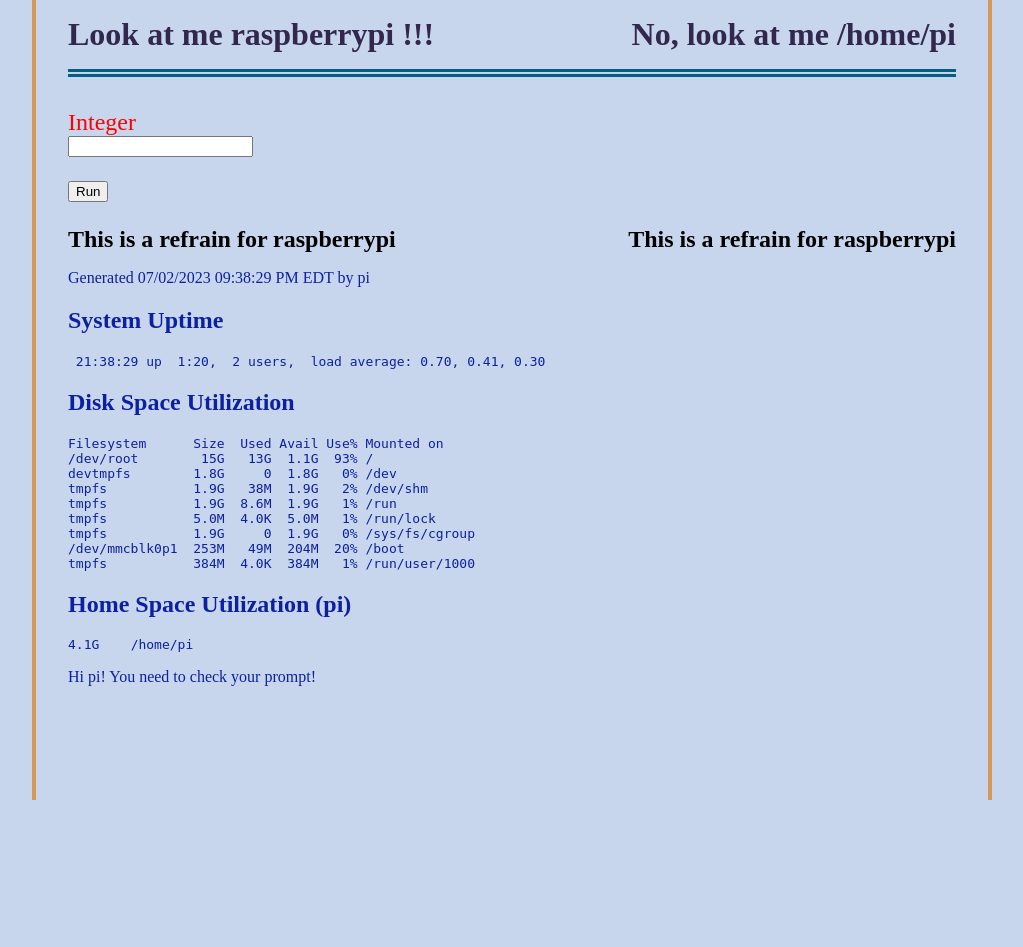
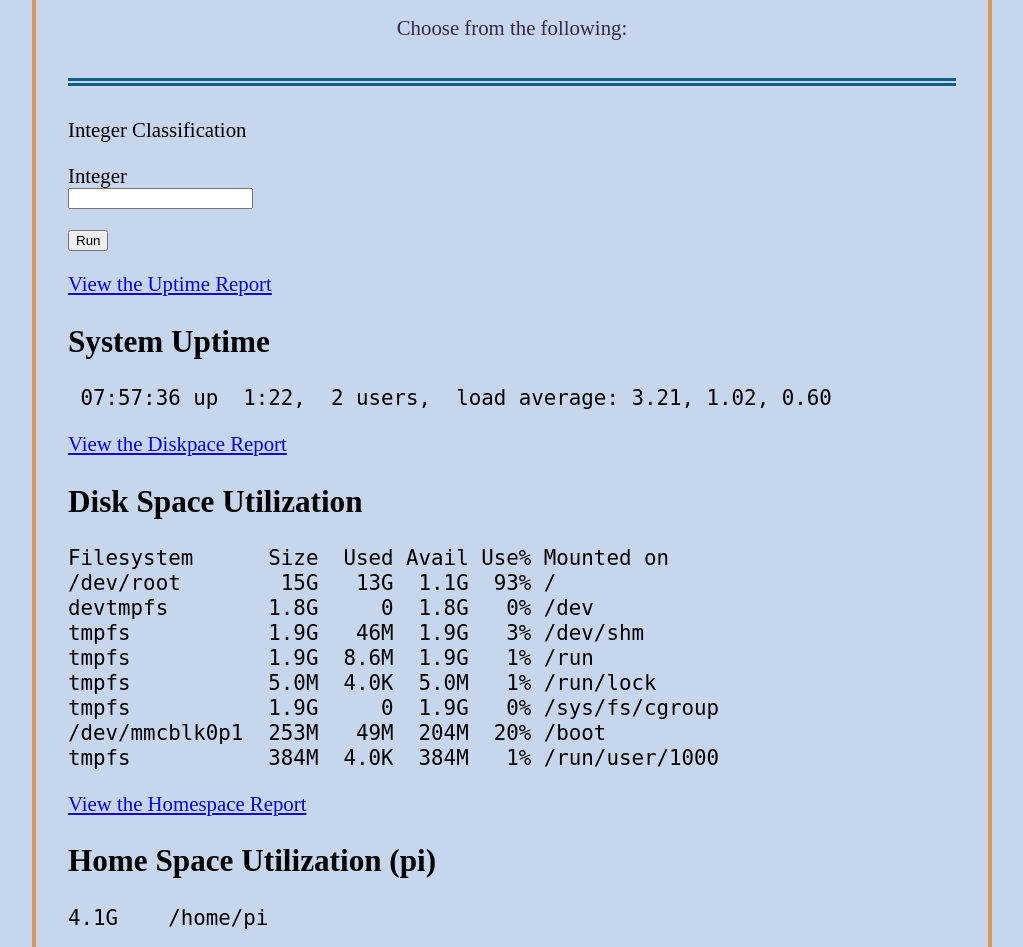
Before and after one commit to lumpofice/tutorial, a Flask app: template app/templates/index.html in a window 1280 px wide. Shown: the whole page, without its empty margins (128-1151 px from the left). Before the commit the page ends 800 px from the top, so only its background shows below. Run offline with Flask 2, Linux system fonts and the light colour scheme; the template is opened without the code that fills it: values that come from a table or form of the project are taken from there, others are empty.

Commit message:
styling the index page and getting ready for further viewfunctions

```diff
--- a/app/static/styles/index.css
+++ b/app/static/styles/index.css
@@ -4,6 +4,8 @@
 
 body {
 	padding: 1rem .5rem;
+	font-size: 1.3rem;
+	line-height: 1.2;
 	max-width: 60rem;
 	margin: 0 auto;
 	background-color: #c7d6ed;
@@ -11,15 +13,12 @@ body {
 
 .Opening {
 	color: #32274d;
+	text-align: center;
 	border-bottom: 8px double #036082;
 	margin-bottom: 2rem;
 	padding-bottom: 1rem;
 }
 
-form {
-       	color: red;
-	font-size: 24px;
-}
 
 
 @media screen and (min-width: 50rem) {
@@ -29,48 +28,4 @@ form {
 		padding: 1rem 2rem;
 	}
 
-	.Opening {
-		display: table;
-		table-layout: fixed;
-		width: 100%;
-	}
-
-
-	.Header {
-		display: table;
-		table-layout: fixed;
-		width: 100%;
-	}
-
-	.Message {
-		display: table;
-		table-layout: fixed;
-		width: 100%;
-		color: #0D20A1;
-		text-align: left;
-	}
-
-	.Left {
-		text-align: left;
-		display: table-cell;
-		width: 50%;
-	}
-
-	.FirstRefrain {
-		text-align: left;
-		display: table-cell;
-		width: 50%;
-	}
-
-	.Right {
-		text-align: right;
-		display: table-cell;
-		width: 50%;
-	}
-
-	.SecondRefrain {
-		text-align: right;
-		display: table-cell;
-		width: 50%;
-	}
 }
--- a/app/templates/index.html
+++ b/app/templates/index.html
@@ -7,45 +7,50 @@
 	</head>
 	<body>
 		<div class='Opening'>
-			<h1 class='Left'>Look at me raspberrypi !!!</h1>
-			<h1 class='Right'>No, look at me /home/pi</h1>
+			<p id="greeting">Choose from the following:</p>
 		</div>
+		<div class="IntegerInput">
+			<p>Integer Classification</p>
 			<form action="" method="post" novalidate>
 				{{ form.hidden_tag() }}
 				<p>
 					{{ form.integer.label }}<br>
-				{{ form.integer(size=32) }}<br>
+					{{ form.integer(size=32) }}
 					{% for error in form.integer.errors %}
 					<span style="color: red;">[{{ error }}]</span>
 					{% endfor %}
 				</p>
 				<p>{{ form.submit() }}</p>
 			</form>
-		<div class="Header">
-			<h2 class="FirstRefrain">This is a refrain for raspberrypi</h2>
-			<h2 class="SecondRefrain">This is a refrain for raspberrypi</h2>
 		</div>
-		<p class="Message">Generated 07/02/2023 09:38:29 PM EDT by pi</p>
+		<div class="Uptime">
+			<p><a href='{{ url_for("main.uptime") }}'>View the Uptime Report</a></p>
 
 	<h2 class=Message>System Uptime</h2>
-	<pre class=Message> 21:38:29 up  1:20,  2 users,  load average: 0.70, 0.41, 0.30</pre>
+	<pre class=Message> 07:57:36 up  1:22,  2 users,  load average: 3.21, 1.02, 0.60</pre>
 
+		</div>
+		<div class="DiskSpace">
+			<p><a href='{{ url_for("main.diskspace") }}'>View the Diskpace Report</a></p>
 
 	<h2 class=Message>Disk Space Utilization</h2>
 	<pre class=Message>Filesystem      Size  Used Avail Use% Mounted on
 /dev/root        15G   13G  1.1G  93% /
 devtmpfs        1.8G     0  1.8G   0% /dev
-tmpfs           1.9G   38M  1.9G   2% /dev/shm
+tmpfs           1.9G   46M  1.9G   3% /dev/shm
 tmpfs           1.9G  8.6M  1.9G   1% /run
 tmpfs           5.0M  4.0K  5.0M   1% /run/lock
 tmpfs           1.9G     0  1.9G   0% /sys/fs/cgroup
 /dev/mmcblk0p1  253M   49M  204M  20% /boot
 tmpfs           384M  4.0K  384M   1% /run/user/1000</pre>
 
+		</div>
+		<div class="HomeSpace">
+			<p><a href='{{ url_for("main.homespace") }}'>View the Homespace Report</a></p>
 
 		<h2 class=Message>Home Space Utilization (pi)</h2>
 		<pre class=Message>4.1G	/home/pi</pre>
 
-		<p class="Message">Hi pi! You need to check your prompt!</p>
+		</div>
 	</body>
 </html>
```
Also changed, not shown: app/main/routes.py (+13 -0 lines), 1 other file. Lines whose indentation alone changed are shown as unchanged.
